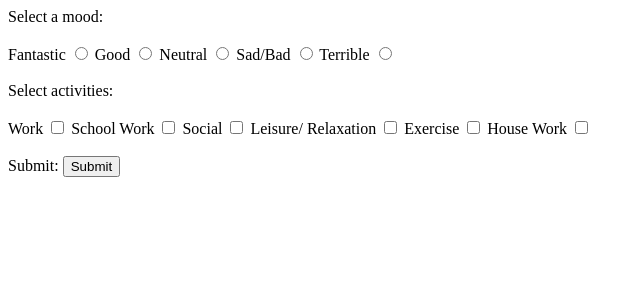
After one commit to lizlaw13/final-project, a Flask app: page /user/1 in a window 1280 px wide. The commit adds this page. Shown: the top 300 px of the page, without its empty margins (0-643 px from the left). Run offline with Flask 2, Linux system fonts and the light colour scheme.

Commit message:
Created login route and user homepage

```diff
--- a/server.py
+++ b/server.py
@@ -20,13 +20,42 @@ def index():
 
     return render_template("index.html")
 
+@app.route('/login', methods=['GET'])
+def login():
+    """Show login form."""
+
+    return render_template("login.html")
+
+@app.route('/login', methods=["POST"])
+def login_form():
+    """Allow users to login"""
+
+    # retrieving email and password from user
+    email = request.form.get("email")
+    password = request.form.get("password")
+
+    user = User.query.filter_by(password=password).first()
+
+    session["user_id"] = user.user_id
+
+    return redirect(f"/user/{user.user_id}")
+
+
+@app.route("/user/<int:user_id>")
+def user_homepage(user_id):
+    """Show user specific homepage."""
+
+    user = User.query.get(user_id)
+    return render_template("user-homepage.html", user=user)
+
+
 @app.route('/add-entry', methods=["POST"])
 def add_entry():
 
     # query to get the values of the moods from database
     moods = Mood.query.all()
 
-    # retreiving mood and activities from the user
+    # retrieving mood and activities from the user
     mood = request.form.get("mood")
     print(mood)
     activities = request.form.get("activity_category")
--- a/templates/base.html
+++ b/templates/base.html
@@ -2,7 +2,6 @@
 <html>
 <head>
     <title>{% block title %} TITLE GOES HERE {% endblock %}</title>
-    <link rel="stylesheet" type="text/css" href="/static/styles.css">
 </head>
 <body>
     {% block content %} BODY CONTENT GOES HERE {% endblock %}
--- /dev/null
+++ b/templates/user-homepage.html
@@ -0,0 +1,28 @@
+{% extends 'base.html' %}
+{% block title %} Homepage {% endblock %}
+{% block content %}
+
+<form action="/add-entry" method="POST">
+    Select a mood: <br> <br>
+    Fantastic <input type="radio" name= "mood" value="fantastic">
+    Good <input type="radio" name= "mood" value="good">
+    Neutral <input type="radio" name= "mood" value="neutral">
+    Sad/Bad <input type="radio" name= "mood" value="sad_bad">
+    Terrible <input type="radio" name= "mood" value="terrible">
+
+    <br> <br>
+    Select activities: <br> <br>
+    Work <input type="checkbox" name= "activity_category" value="work">
+    School Work <input type="checkbox" name= "activity_category" value="school_work">
+    Social <input type="checkbox" name= "activity_category" value="social">
+    Leisure/ Relaxation <input type="checkbox" name= "activity_category" value="leisure_relaxation">
+    Exercise <input type="checkbox" name= "activity_category" value="exercise">
+    House Work <input type="checkbox" name= "activity_category" value="house_work">
+
+    <br> <br>
+    Submit: <input type="submit" name="submit">
+
+
+</form>
+
+{% endblock %}
```
Also changed, not shown: templates/login.html (added, +15 -0 lines).
